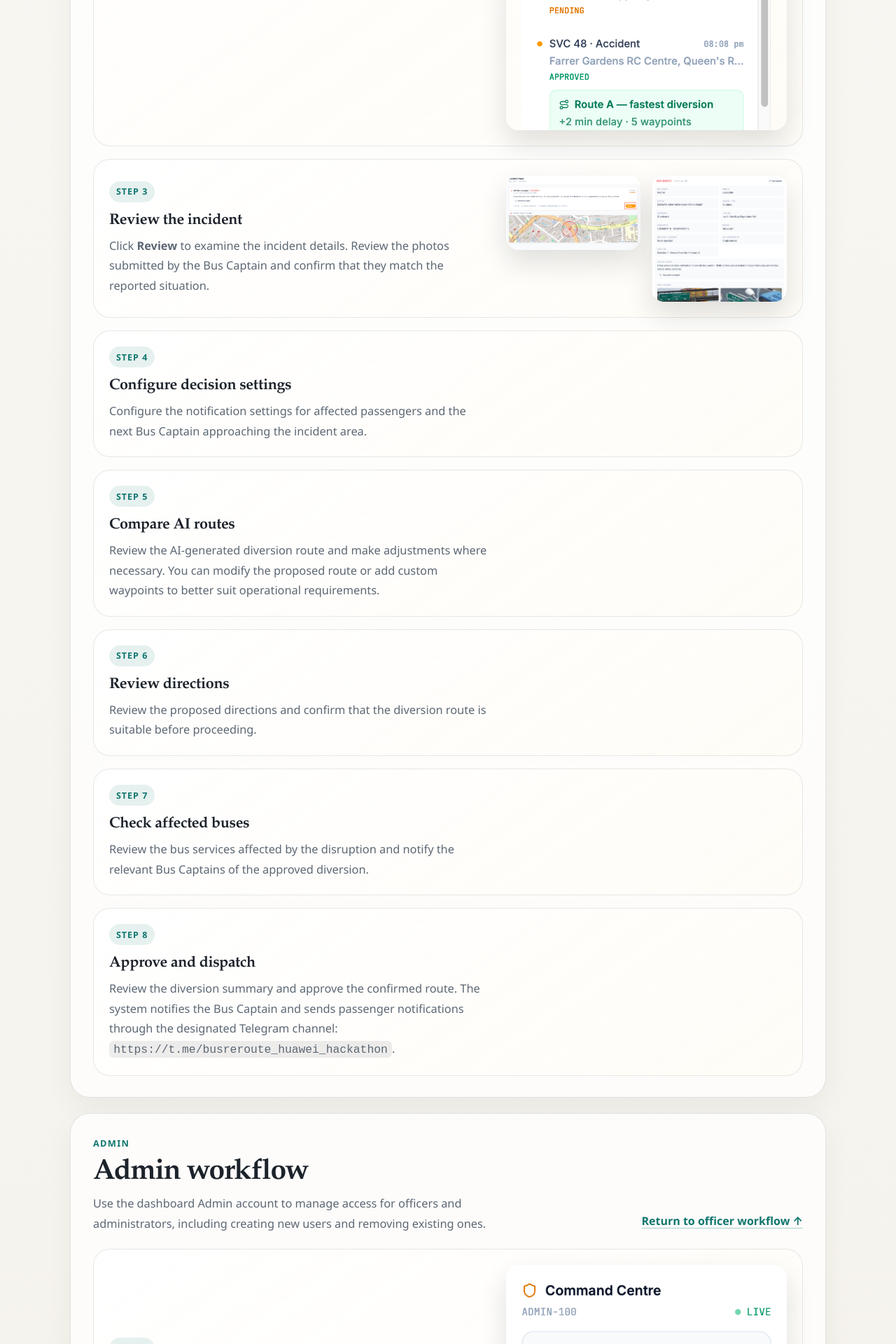
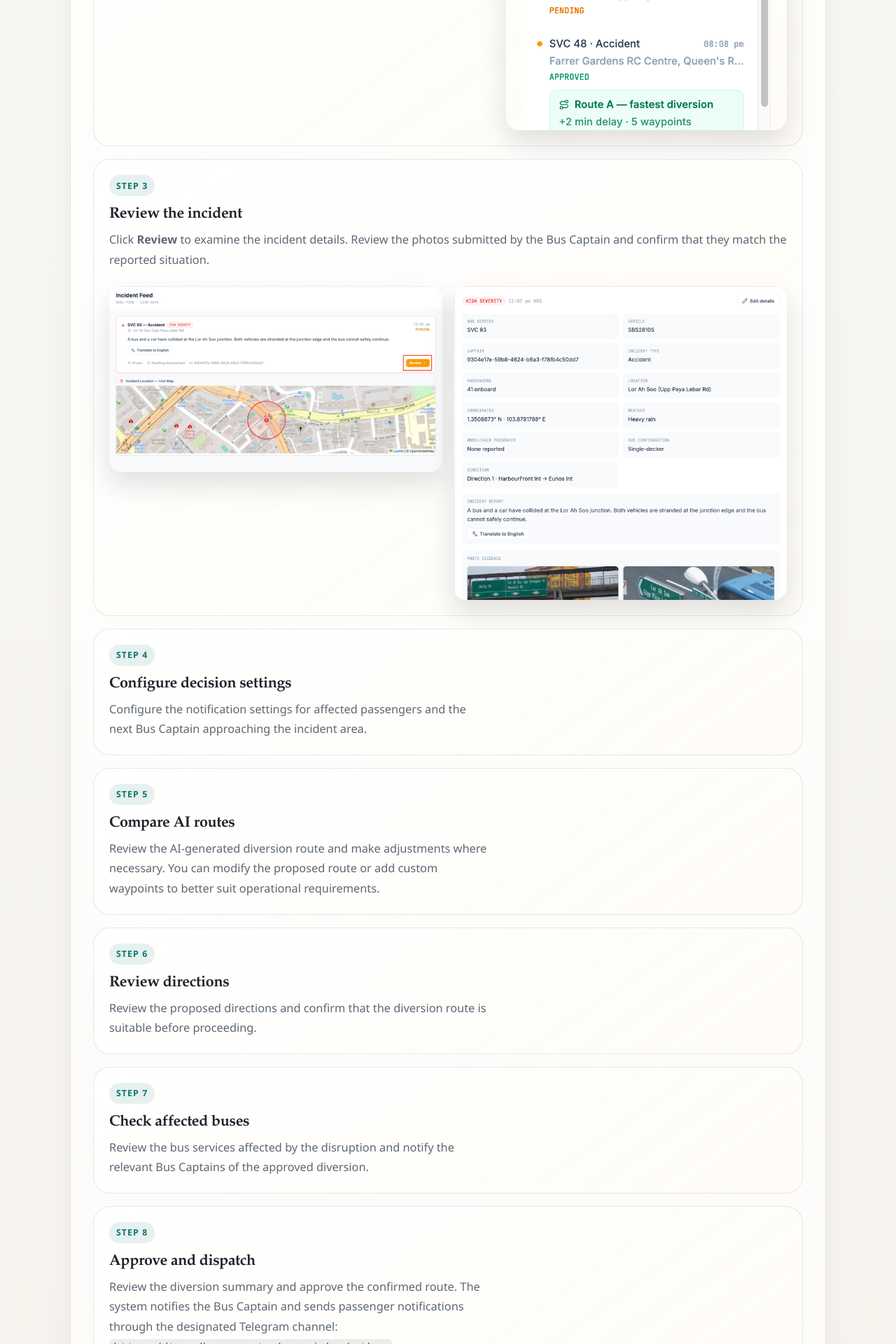
Before and after one commit to ZengZixuan05/RouteGuardians-Manual, a Jekyll site: the page built from web-dashboard.md, in a window 1280 px wide. Shown: the part 2696-4616 px from the top of the page at 70% size. Built offline with Jekyll 4.4.1, drawn with Linux system fonts in a browser that asks for light colours.

Commit message:
Place officer step 3 images below text

```diff
--- a/web-dashboard.md
+++ b/web-dashboard.md
@@ -136,7 +136,7 @@ guide_label: Step 2 - Operations Officer
       </figure>
     </article>
 
-    <article class="workflow-step">
+    <article class="workflow-step workflow-step-stack">
       <div class="workflow-copy">
         <span class="step-label">Step 3</span>
         <h3>Review the incident</h3>
```
